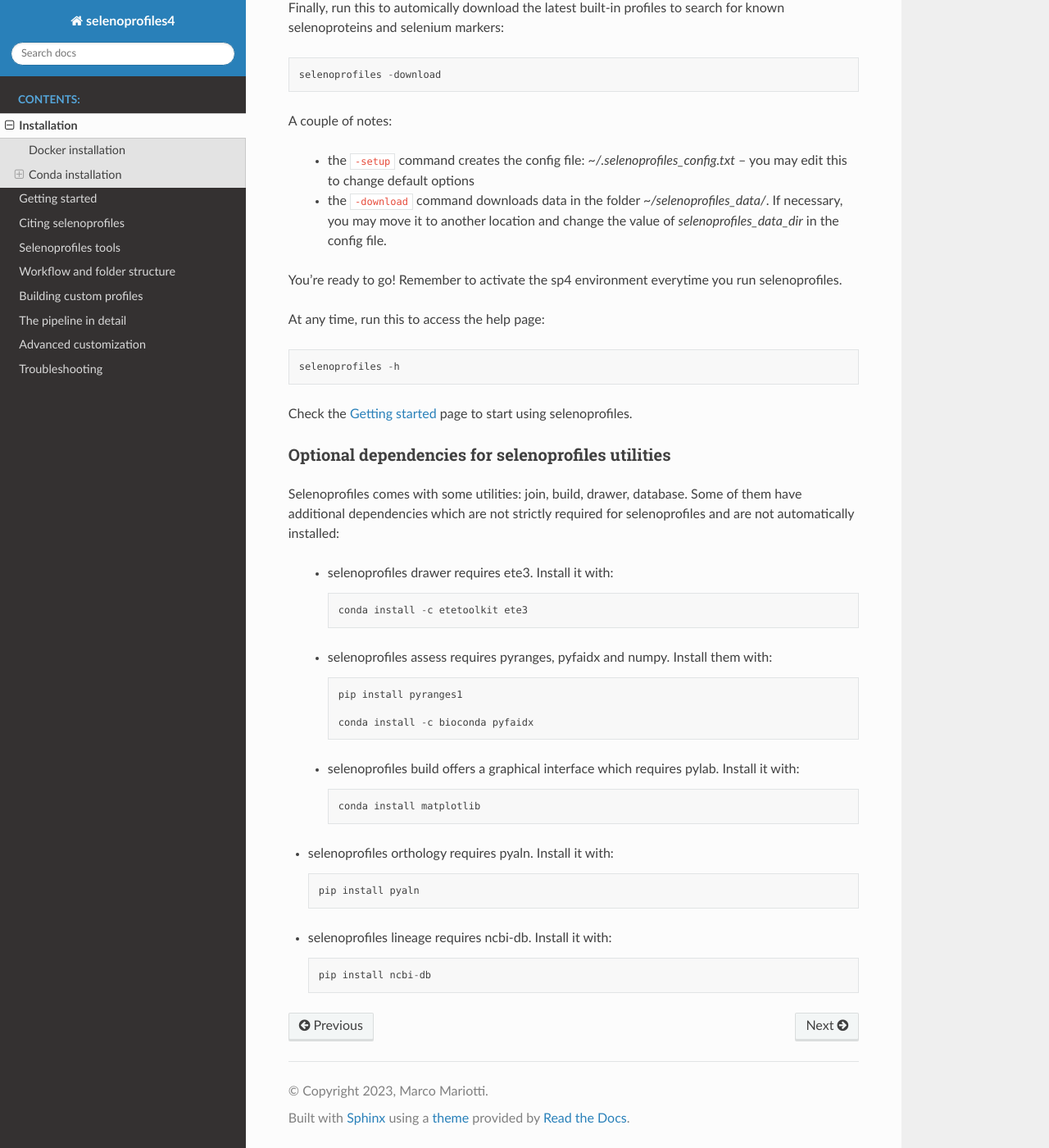
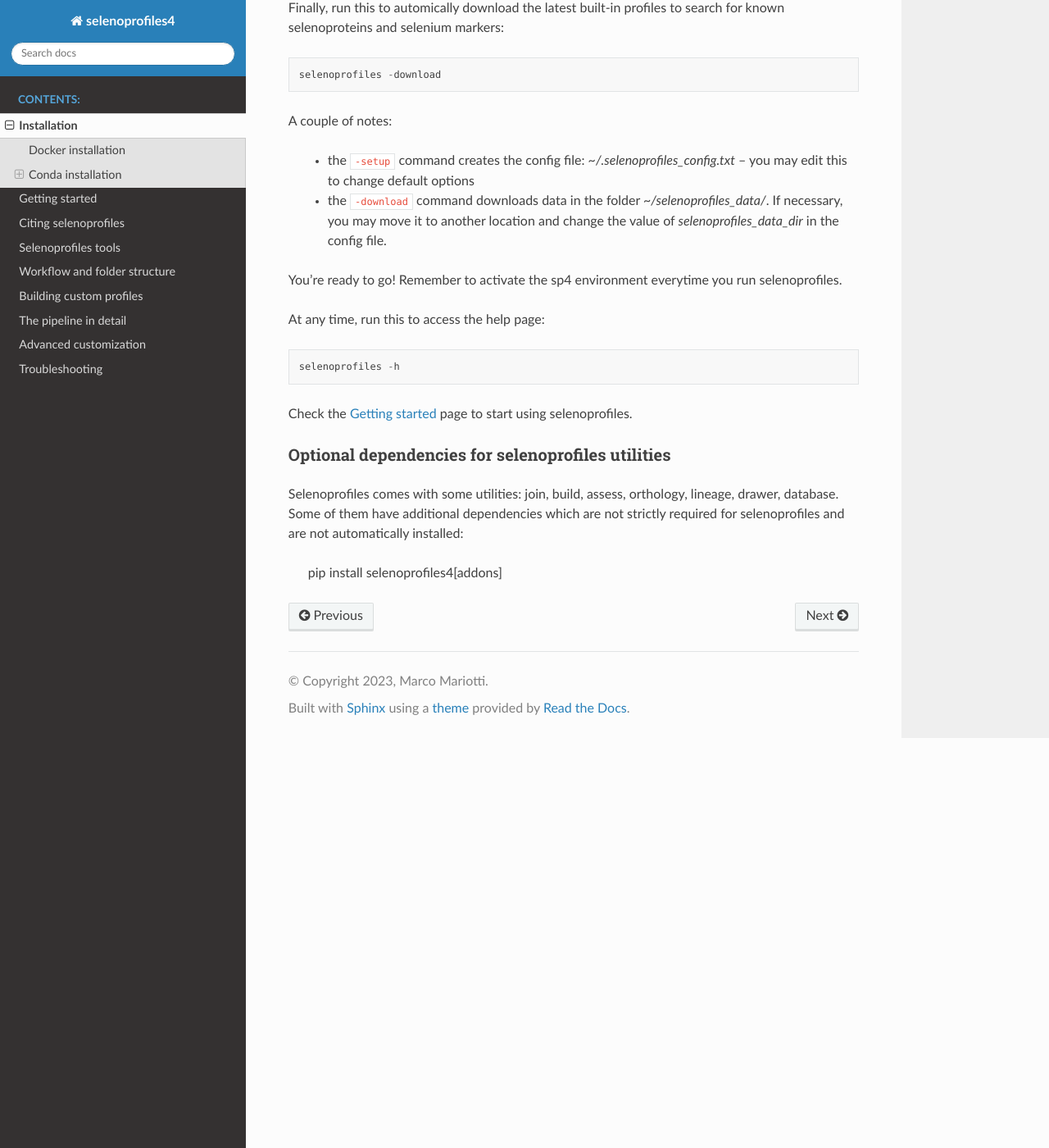
Before and after one commit to marco-mariotti/selenoprofiles4, a Sphinx documentation site: the page built from docs/installation.rst, in a window 1280 px wide and 1400 px high, scrolled down 1249 px. Shown: the whole window at 82% size. Built offline with Sphinx 7.4.7 and the Read the Docs theme 3.1.0, drawn with Linux system fonts in a browser that asks for light colours.

Commit message:
installation updated

```diff
--- a/docs/installation.rst
+++ b/docs/installation.rst
@@ -68,28 +68,7 @@ Check the :doc:`get_started` page to start using selenoprofiles.
 Optional dependencies for selenoprofiles utilities
 ++++++++++++++++++++++++++++++++++++++++++++++++++
 
-Selenoprofiles comes with some utilities: join, build, drawer, database.
+Selenoprofiles comes with some utilities: join, build, assess, orthology, lineage, drawer, database.
 Some of them have additional dependencies which are not strictly required for selenoprofiles and are not automatically installed:
 
- - selenoprofiles drawer requires ete3. Install it with::
-
-     conda install -c etetoolkit ete3
-
- - selenoprofiles assess requires pyranges, pyfaidx and numpy. Install them with::
-
-     pip install pyranges1
-
-     conda install -c bioconda pyfaidx
-
-
- - selenoprofiles build offers a graphical interface which requires pylab. Install it with::
-
-     conda install matplotlib
-
-- selenoprofiles orthology requires pyaln. Install it with::
-
-     pip install pyaln
-
-- selenoprofiles lineage requires ncbi-db. Install it with::
-
-     pip install ncbi-db
+     pip install selenoprofiles4[addons]
```
